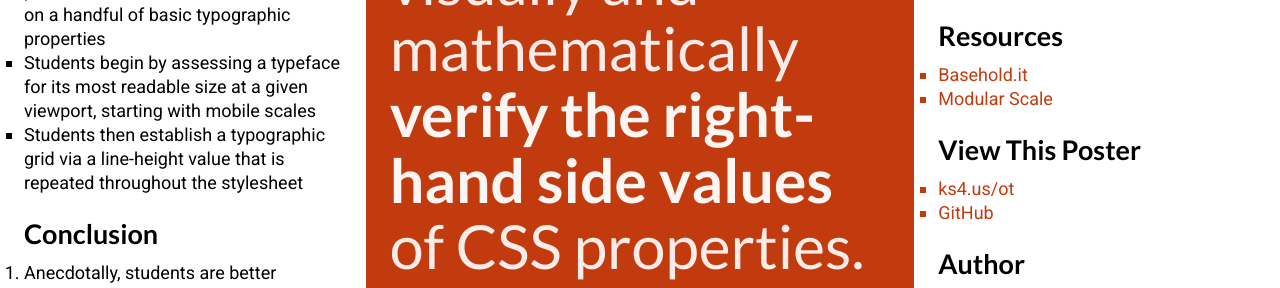
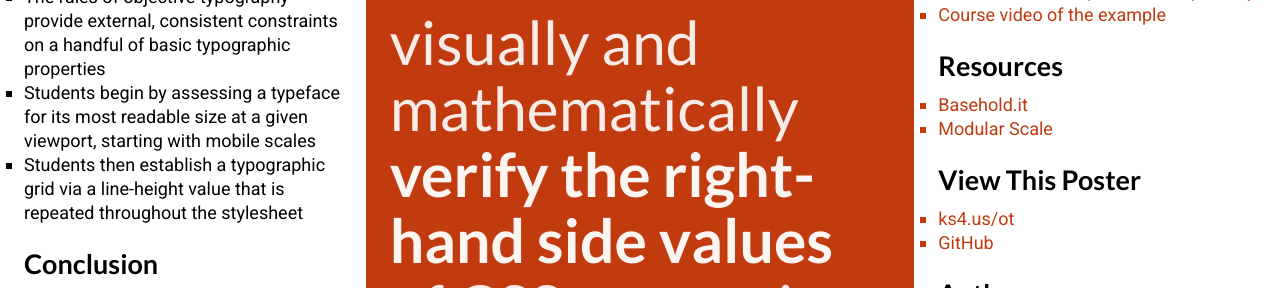
Before and after one commit to karlstolley/sigite-2020, a plain HTML site: page index.html in a window 1280 px wide. Shown: the part 495-783 px from the top of the page. Drawn offline with Linux system fonts and the light colour scheme.

Commit message:
Use generated content to correctly place the findng on the grid

```diff
--- a/assets/css/screen.css
+++ b/assets/css/screen.css
@@ -209,6 +209,12 @@ section {
   #poster {
     grid-template-columns: repeat(5, 1fr);
   }
+  #poster::after {
+    content: "";
+    grid-column: 3 / 6;
+    grid-row: 1 / 2;
+    background: var(--base-color);
+  }
   #header,
   #details {
     grid-column: 1 / 3;
@@ -219,10 +225,11 @@ section {
   }
   #details {
     grid-row: 2 / 5;
+    padding-top: 42px;
   }
   #main-finding {
     grid-column: 3 / 6;
-    grid-row: 1 / 5;
+    grid-row: 2 / 5;
   }
   #supporting {
     grid-column: 1 / 6;
@@ -231,7 +238,7 @@ section {
     grid-gap: 24px;
   }
   .finding {
-    padding-top: 102px;
+    padding-top: 0;
   }
 }
 
@@ -252,12 +259,13 @@ section {
   }
   #main-finding {
     grid-column: 3 / 6;
-    grid-row: 1 / 9;
+    grid-row: 2 / 9;
   }
   #supporting {
     display: block;
     grid-column: 6 / 8;
     grid-row: 2 / 8;
+    padding-top: 42px;
   }
   #footer {
     grid-column: 3 / 6;
```
